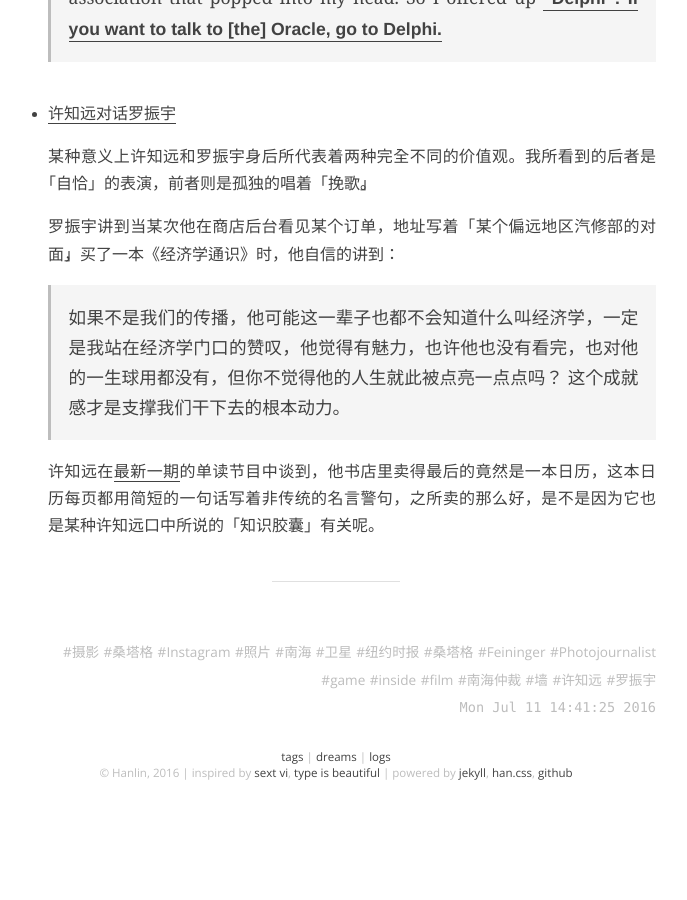
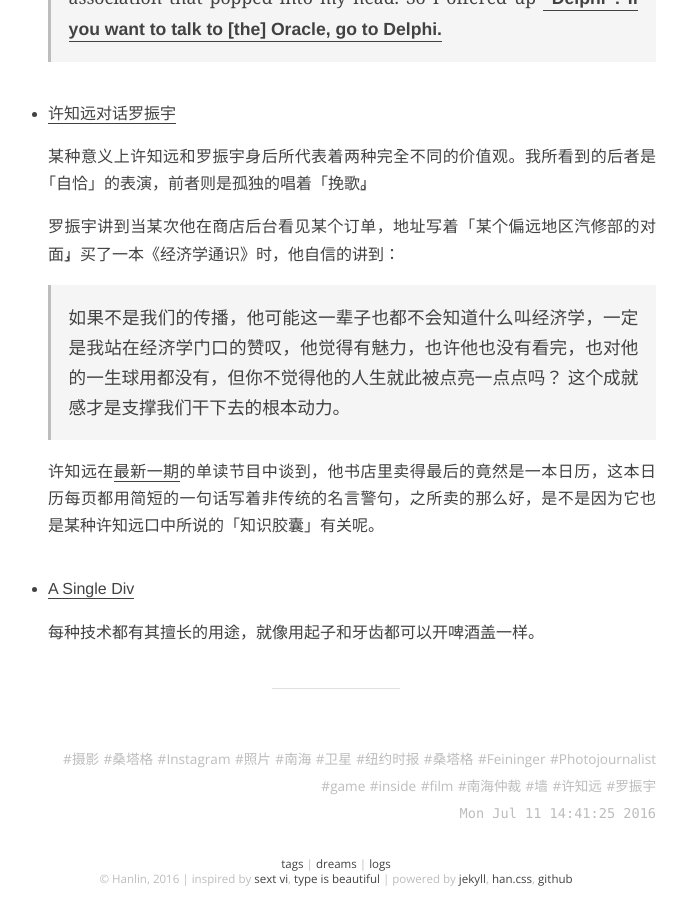
Before and after one commit to onion7878/word, a Jekyll site: the page built from _posts/logs/2016-04-11-28.md, in a window 1280 px wide and 900 px high, scrolled down 1978 px. Shown: the whole window, without its empty margins (304-991 px from the left). Built offline with Jekyll 4.4.1, drawn with Linux system fonts in a browser that asks for light colours; before the commit the page ends 2771 px from its top, so only the background shows below that.

Commit message:
add item

```diff
--- a/_posts/logs/2016-04-11-28.md
+++ b/_posts/logs/2016-04-11-28.md
@@ -60,4 +60,9 @@ tags: [摄影, 桑塔格, Instagram, 照片, 南海, 卫星, 纽约时报, 桑
 
 	许知远在[最新一期](http://www.ximalaya.com/21345064/sound/18286633)的单读节目中谈到，他书店里卖得最后的竟然是一本日历，这本日历每页都用简短的一句话写着非传统的名言警句，之所卖的那么好，是不是因为它也是某种许知远口中所说的「知识胶囊」有关呢。
 
+- [A Single Div](http://a.singlediv.com/)
+
+	每种技术都有其擅长的用途，就像用起子和牙齿都可以开啤酒盖一样。
+
+
 ---
```
